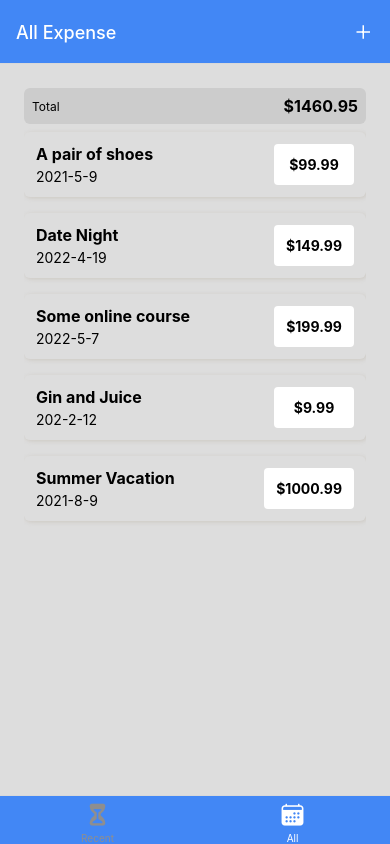
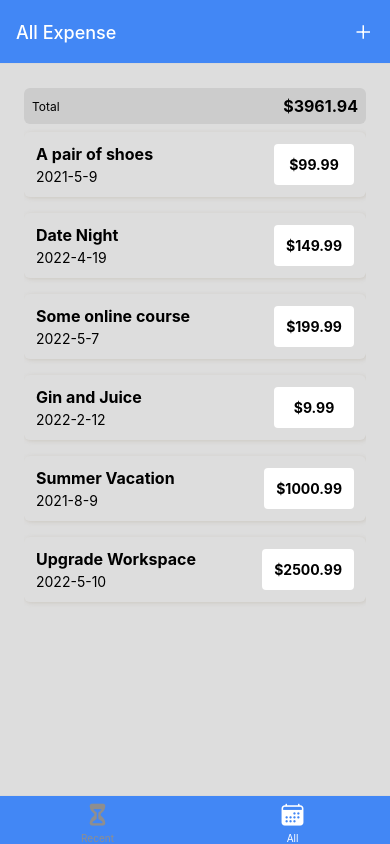
Before and after one commit to Edswel/expensetrackerapp, a React Native app: screen /AllExpenses in a window 390 px wide. Built offline with nearby package versions, Linux system fonts and the light colour scheme.

Commit message:
Manage app-wide state with context

```diff
--- a/App.js
+++ b/App.js
@@ -8,6 +8,7 @@
 import AllExpenses from './screens/AllExpenses';
 import { GlobalStyles } from './constants/styles';
 import IconButton from './components/UI/IconButton';
+import ExpensesContextProvider from './store/expenses-context';
 // import { StyleSheet, Text, View } from 'react-native';
 
 const Stack = createNativeStackNavigator();
@@ -49,6 +50,7 @@
   return (
     <>
       <StatusBar style="auto" />
+      <ExpensesContextProvider>
         <NavigationContainer>
           <Stack.Navigator screenOptions={{
             headerStyle: { backgroundColor: GlobalStyles.colors.header },
@@ -60,6 +62,7 @@
             }} />
           </Stack.Navigator>
         </NavigationContainer>
+      </ExpensesContextProvider>
     </>
   );
 }
--- a/components/ExpensesOutput/ExpensesOutput.js
+++ b/components/ExpensesOutput/ExpensesOutput.js
@@ -3,44 +3,44 @@
 import ExpensesList from './ExpensesList';
 import ExpensesSummary from './ExpensesSummary';
 
-const DUMMY_EXPENSES = [
-    {
-        id: 'e1',
-        description: 'A pair of shoes',
-        amount: 99.99,
-        date: new Date('2021-05-09')
-    },
-    {
-        id: 'e2',
-        description: 'Date Night',
-        amount: 149.99,
-        date: new Date('2022-04-19')
-    },
-    {
-        id: 'e3',
-        description: 'Some online course',
-        amount: 199.99,
-        date: new Date('2022-05-07')
-    },
-    {
-        id: 'e4',
-        description: 'Gin and Juice',
-        amount: 9.99,
-        date: new Date('202-02-12')
-    },
-    {
-        id: 'e5',
-        description: 'Summer Vacation',
-        amount: 1000.99,
-        date: new Date('2021-08-09')
-    },
-];
+// const DUMMY_EXPENSES = [
+//     {
+//         id: 'e1',
+//         description: 'A pair of shoes',
+//         amount: 99.99,
+//         date: new Date('2021-05-09')
+//     },
+//     {
+//         id: 'e2',
+//         description: 'Date Night',
+//         amount: 149.99,
+//         date: new Date('2022-04-19')
+//     },
+//     {
+//         id: 'e3',
+//         description: 'Some online course',
+//         amount: 199.99,
+//         date: new Date('2022-05-07')
+//     },
+//     {
+//         id: 'e4',
+//         description: 'Gin and Juice',
+//         amount: 9.99,
+//         date: new Date('202-02-12')
+//     },
+//     {
+//         id: 'e5',
+//         description: 'Summer Vacation',
+//         amount: 1000.99,
+//         date: new Date('2021-08-09')
+//     },
+// ];
 
 function ExpensesOutput({ expenses, expensesPeriod }) {
     return (
         <View style={styles.container}>
-            <ExpensesSummary expenses={DUMMY_EXPENSES} periodName={expensesPeriod} />
-            <ExpensesList expenses={DUMMY_EXPENSES} />
+            <ExpensesSummary expenses={expenses} periodName={expensesPeriod} />
+            <ExpensesList expenses={expenses} />
         </View>
     )
 }
--- a/screens/AllExpenses.js
+++ b/screens/AllExpenses.js
@@ -1,9 +1,12 @@
-import { View, Text } from 'react-native';
+import { useContext } from 'react';
 import ExpensesOutput from '../components/ExpensesOutput/ExpensesOutput';
+import { ExpensesContext } from '../store/expenses-context';
 
 function AllExpenses() {
+    const expensesCtx = useContext(ExpensesContext);
+
     return (
-        <ExpensesOutput expensesPeriod='Total' />
+        <ExpensesOutput expenses={expensesCtx.expenses} expensesPeriod='Total' />
     )
 }
 
--- a/screens/RecentExpense.js
+++ b/screens/RecentExpense.js
@@ -1,9 +1,19 @@
-import { Text } from 'react-native';
+import { useContext } from 'react';
 import ExpensesOutput from '../components/ExpensesOutput/ExpensesOutput';
+import { ExpensesContext } from '../store/expenses-context';
+import { getDateMinusDays } from '../utils/date';
 
 function RecentExpense() {
+    const expensesCtx = useContext(ExpensesContext);
+
+    const recentExpenses = expensesCtx.expenses.filter((expense) => {
+        const today = new Date();
+        const date7DaysAgo = getDateMinusDays(today, 7);
+
+        return expense.date > date7DaysAgo
+    })
     return (
-        <ExpensesOutput expensesPeriod='Last 7 days' />
+        <ExpensesOutput expenses={recentExpenses} expensesPeriod='Last 7 days' />
     )
 }
 
--- /dev/null
+++ b/store/expenses-context.js
@@ -0,0 +1,96 @@
+import { createContext, useReducer } from "react";
+
+const DUMMY_EXPENSES = [
+    {
+        id: 'e1',
+        description: 'A pair of shoes',
+        amount: 99.99,
+        date: new Date('2021-05-09')
+    },
+    {
+        id: 'e2',
+        description: 'Date Night',
+        amount: 149.99,
+        date: new Date('2022-04-19')
+    },
+    {
+        id: 'e3',
+        description: 'Some online course',
+        amount: 199.99,
+        date: new Date('2022-05-07')
+    },
+    {
+        id: 'e4',
+        description: 'Gin and Juice',
+        amount: 9.99,
+        date: new Date('2022-02-12')
+    },
+    {
+        id: 'e5',
+        description: 'Summer Vacation',
+        amount: 1000.99,
+        date: new Date('2021-08-09')
+    },
+    {
+        id: 'd5',
+        description: 'Upgrade Workspace',
+        amount: 2500.99,
+        date: new Date('2022-05-10')
+    },
+];
+
+
+export const ExpensesContext = createContext({
+    expenses: [],
+    addExpense: ({ description, amount, date }) => { },
+    deleteExpense: (id) => { },
+    updateExpense: (id, { description, amount, date }) => { }
+});
+
+function expensesReducer(state, action) {
+    switch (action.type) {
+        case 'ADD':
+            const id = new Date().toString() + Math.random().toString();
+            return [{ ...action.payload, id: id }, ...state]
+        case 'UPDATE':
+            const updatableExpenseIndex = state.findIndex((expense) => expense.id === action.payload.id);
+            const updatableExpense = state[updatableExpenseIndex];
+            const updatedItem = { ...updatableExpense, ...action.payload.data };
+            const updatedExpenses = [...state];
+            updatedExpenses[updatableExpenseIndex] = updatedItem;
+            return updatedExpenses;
+        case 'DELETE':
+            return state.filter((expense) => expense.id !== action.payload);
+        default:
+            return state;
+    }
+}
+
+function ExpensesContextProvider({ children }) {
+    const [expensesState, dispatch] = useReducer(expensesReducer, DUMMY_EXPENSES);
+
+    function addExpense(expenseData) {
+        dispatch({ type: 'ADD', payload: expenseData });
+    }
+
+    function deleteExpense(id) {
+        dispatch({ type: 'DELETE', payload: id });
+    }
+
+    function updateExpense(id, expenseData) {
+        dispatch({ type: 'UPDATE', payload: { id: id, data: expenseData } })
+    }
+
+    const value = {
+        expenses: expensesState,
+        addExpense: addExpense,
+        deleteExpense, deleteExpense,
+        updateExpense, updateExpense
+    };
+
+    return (
+        <ExpensesContext.Provider value={value}>{children}</ExpensesContext.Provider>
+    )
+}
+
+export default ExpensesContextProvider;
--- a/utils/date.js
+++ b/utils/date.js
@@ -1,3 +1,7 @@
 export function getFormattedDate(date) {
     return `${date.getFullYear()}-${date.getMonth() + 1}-${date.getDate()}`;
 }
+
+export function getDateMinusDays(date, days) {
+    return new Date(date.getFullYear(), date.getMonth(), date.getDate() - days);
+}
```
Lines whose indentation alone changed are shown as unchanged.
